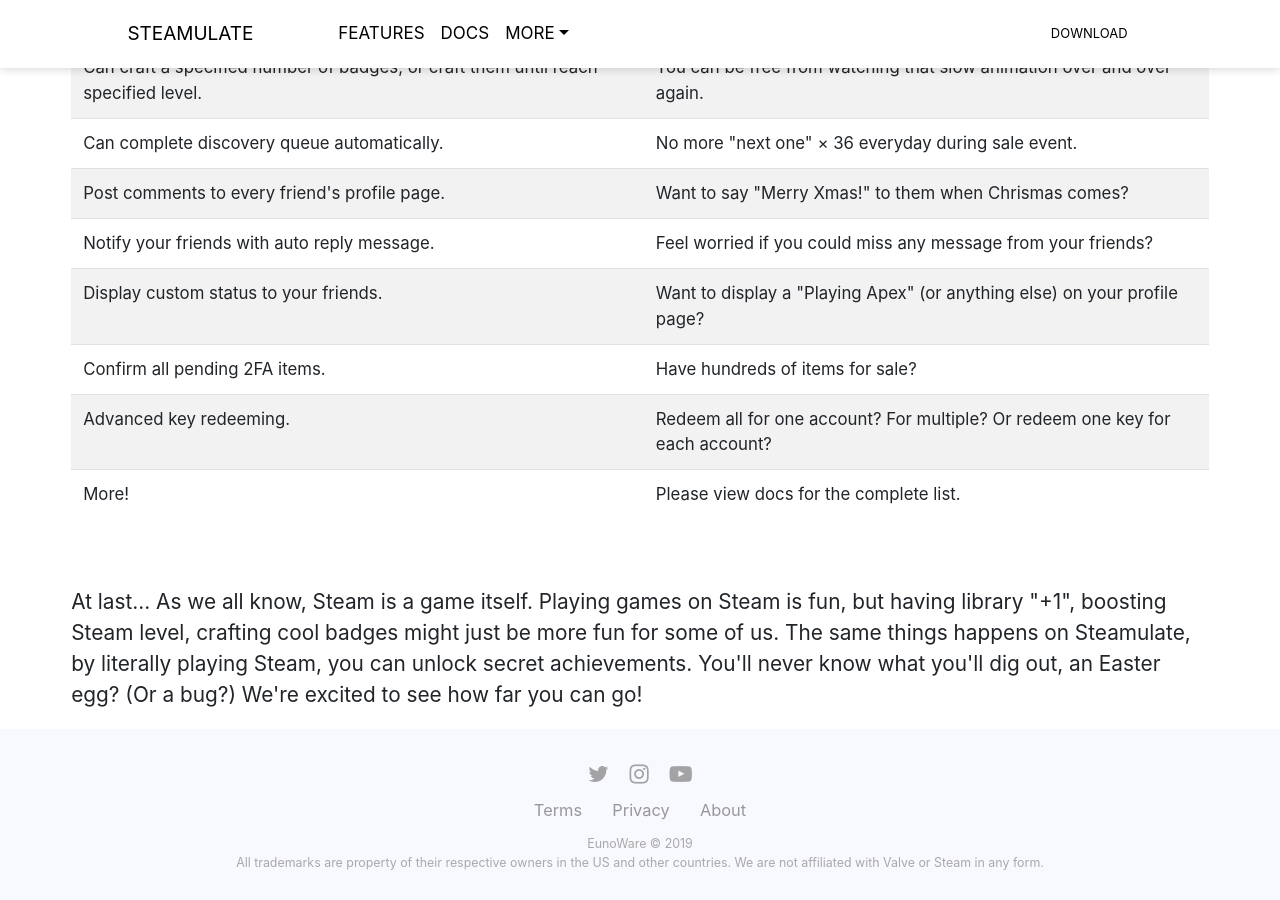
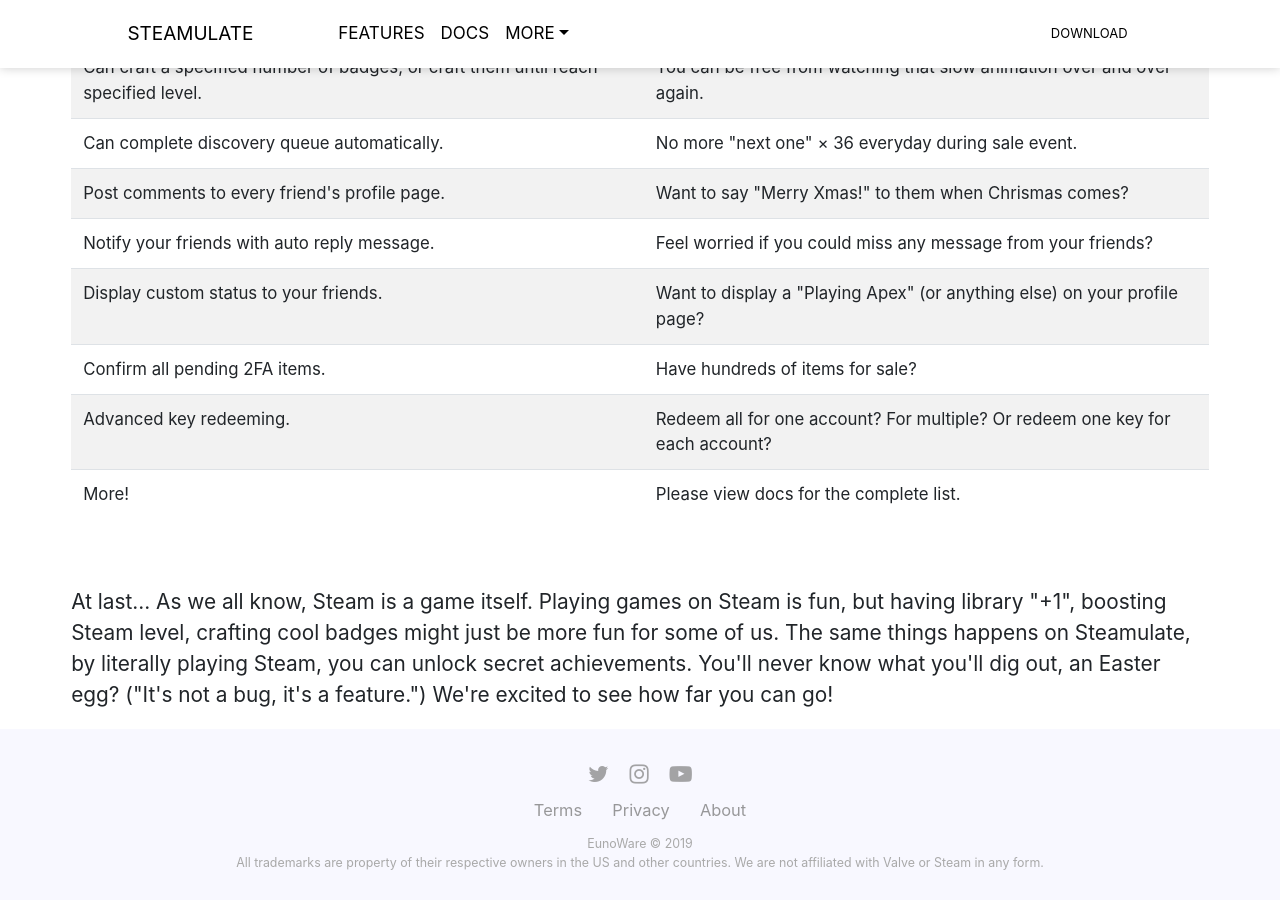
Before and after one commit to raymond-u/Steamulate-Website, a Jekyll site: the page built from features.html, in a window 1280 px wide and 900 px high, scrolled down 1575 px. Built offline with Jekyll 4.4.1, drawn with Linux system fonts in a browser that asks for light colours; nearby versions of some CDN libraries; comment, search, counter and statistics services are not loaded.

Commit message:
Update features.html

```diff
--- a/features.html
+++ b/features.html
@@ -147,5 +147,5 @@
                 </table>
             </div>
             <p class="paragraph-custom"><br>At last... As we all know, Steam is a game itself. Playing games on Steam is fun, but having library "+1", boosting Steam level, crafting cool badges might just be more fun for some of us. The same things happens on Steamulate, by literally
-                playing Steam, you can unlock secret achievements. You'll never know what you'll dig out, an Easter egg? (Or a bug?) We're excited to see how far you can go!</p>
+                playing Steam, you can unlock secret achievements. You'll never know what you'll dig out, an Easter egg? ("It's not a bug, it's a feature.") We're excited to see how far you can go!</p>
         </section>
```
